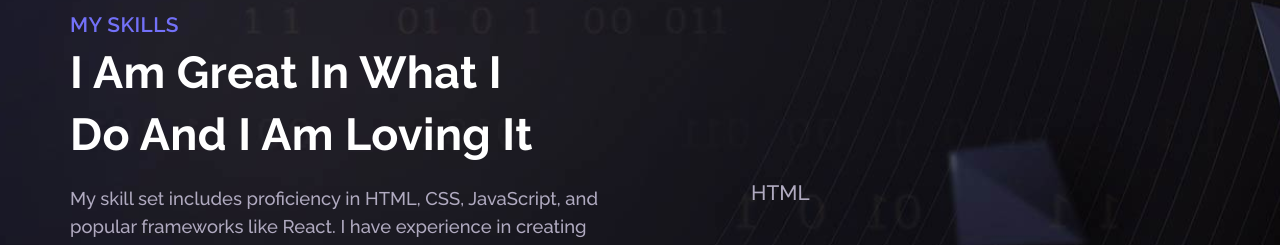
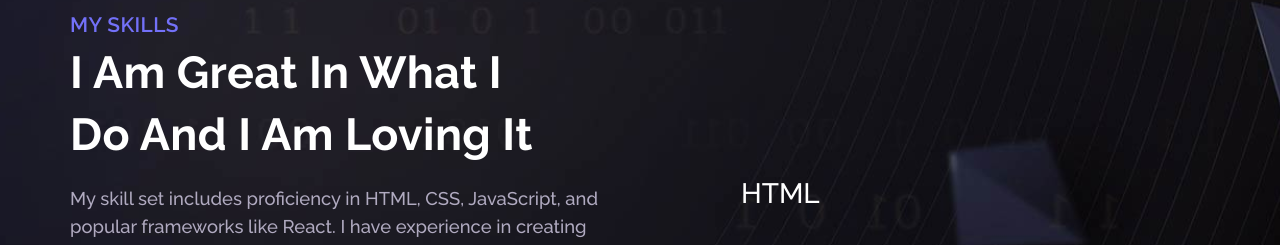
Before and after one commit to waleedcodes/My_Web_Portfolio, a React (Vite) app: page / in a window 1280 px wide. Shown: the part 2622-2867 px from the top of the page. Built offline with nearby package versions, Linux system fonts and the light colour scheme.

Commit message:
some changes

```diff
--- a/src/App.css
+++ b/src/App.css
@@ -353,13 +353,13 @@ a {
 .skill_col {
   padding: 0.7rem;
 }
-.skill_col2 h3 {
+/* .skill_col2 h3 {
   font-size: 1.3rem;
   color: #b0aac0 !important;
-}
-.CircularProgressbar {
+} */
+/* .CircularProgressbar {
   width: 90% !important;
-}
+} */
 .skill_col2 {
   padding: 0 5rem;
   text-align: center;
```
